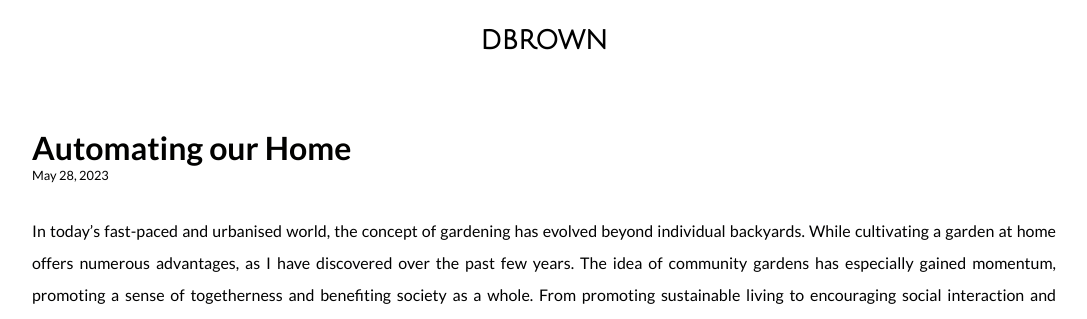
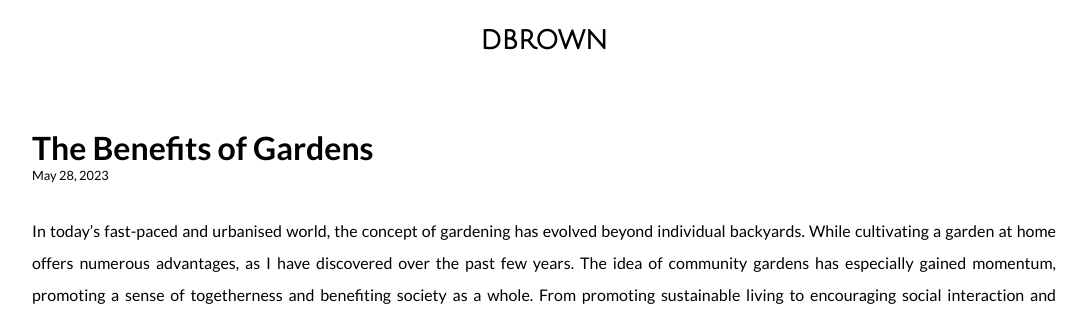
Before and after one commit to dtbrown01/dtbrown01.github.io, a Jekyll site: the page built from _posts/2023-05-28-gardens.markdown, in a window 1280 px wide. Shown: the top 319 px of the page, without its empty margins (96-1183 px from the left). Built offline with Jekyll 4.4.1, drawn with Linux system fonts in a browser that asks for light colours.

Commit message:
Updated Title

```diff
--- a/_posts/2023-05-28-gardens.markdown
+++ b/_posts/2023-05-28-gardens.markdown
@@ -1,9 +1,9 @@
 ---
 layout: post
-title:  "Automating our Home"
+title:  "The Benefits of Gardens"
 date:   2023-05-28 16:00:00 +1000
 primary_image: "https://images.unsplash.com/photo-1529313780224-1a12b68bed16?ixlib=rb-4.0.3&ixid=M3wxMjA3fDB8MHxwaG90by1wYWdlfHx8fGVufDB8fHx8fA%3D%3D&auto=format&fit=crop&w=1287&q=80"
-category: Technology
+category: Home Garden
 permalink: /social-gardens
 ---
 
```
